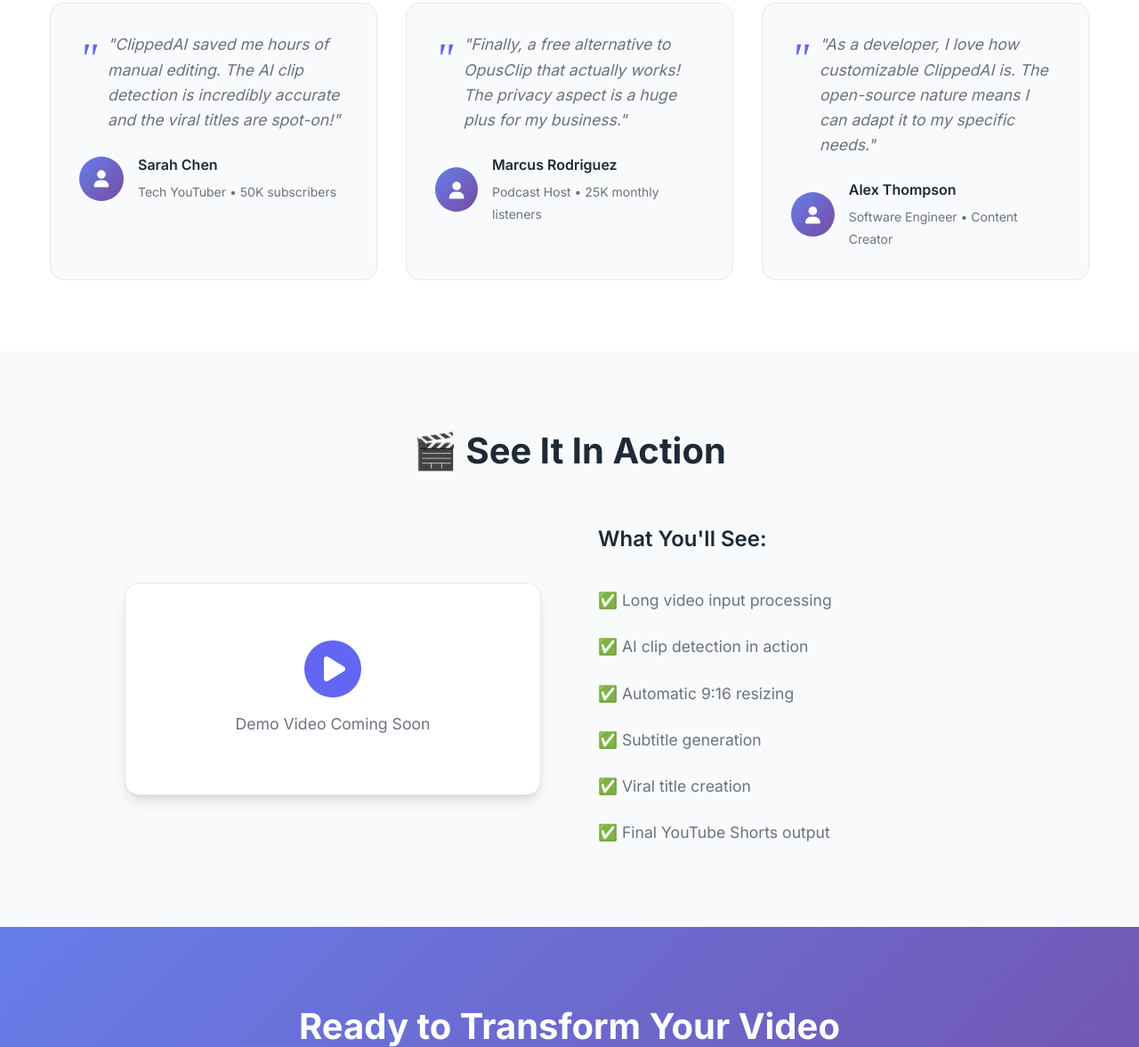
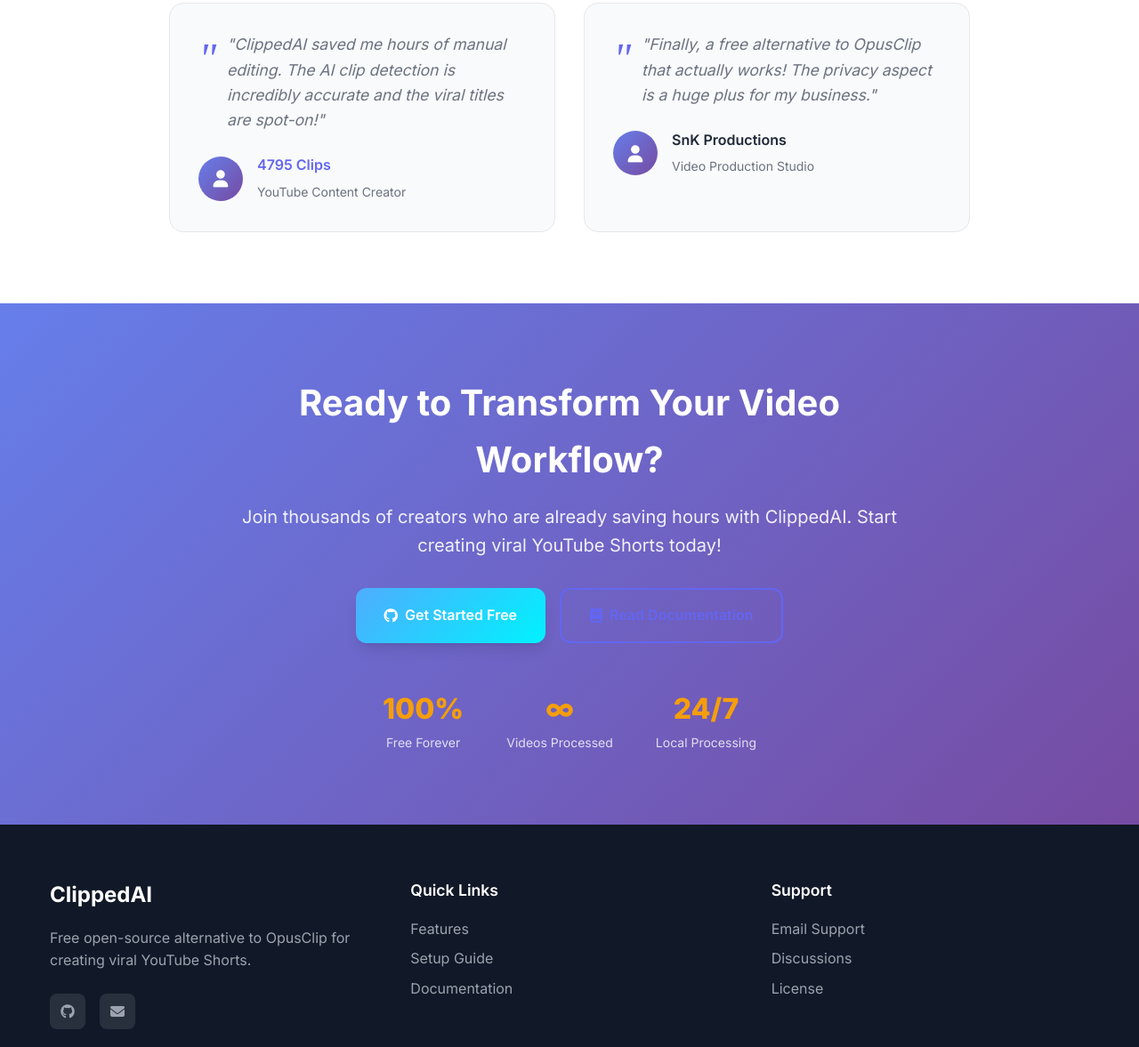
Before and after one commit to Shaarav4795/ClippedAI, a plain HTML site: page index.html in a window 1280 px wide. Shown: the part 6777-7954 px from the top of the page at 89% size. Drawn offline with Linux system fonts and the light colour scheme.

Commit message:
Update testimonials with real names and remove demo section

```diff
--- a/index.html
+++ b/index.html
@@ -394,8 +394,8 @@
                             <i class="fas fa-user"></i>
                         </div>
                         <div class="author-info">
-                            <h4>Sarah Chen</h4>
-                            <span>Tech YouTuber • 50K subscribers</span>
+                            <h4><a href="https://www.youtube.com/@4795Clips" target="_blank">4795 Clips</a></h4>
+                            <span>YouTube Content Creator</span>
                         </div>
                     </div>
                 </div>
@@ -408,50 +408,10 @@
                             <i class="fas fa-user"></i>
                         </div>
                         <div class="author-info">
-                            <h4>Marcus Rodriguez</h4>
-                            <span>Podcast Host • 25K monthly listeners</span>
+                            <h4>SnK Productions</h4>
+                            <span>Video Production Studio</span>
                         </div>
                     </div>
-                </div>
-                <div class="testimonial-card">
-                    <div class="testimonial-content">
-                        <p>"As a developer, I love how customizable ClippedAI is. The open-source nature means I can adapt it to my specific needs."</p>
-                    </div>
-                    <div class="testimonial-author">
-                        <div class="author-avatar">
-                            <i class="fas fa-user"></i>
-                        </div>
-                        <div class="author-info">
-                            <h4>Alex Thompson</h4>
-                            <span>Software Engineer • Content Creator</span>
-                        </div>
-                    </div>
-                </div>
-            </div>
-        </div>
-    </section>
-
-    <!-- Demo Section -->
-    <section id="demo" class="demo">
-        <div class="container">
-            <h2 class="section-title">🎬 See It In Action</h2>
-            <div class="demo-content">
-                <div class="demo-video">
-                    <div class="video-placeholder">
-                        <i class="fas fa-play-circle"></i>
-                        <p>Demo Video Coming Soon</p>
-                    </div>
-                </div>
-                <div class="demo-features">
-                    <h3>What You'll See:</h3>
-                    <ul>
-                        <li>✅ Long video input processing</li>
-                        <li>✅ AI clip detection in action</li>
-                        <li>✅ Automatic 9:16 resizing</li>
-                        <li>✅ Subtitle generation</li>
-                        <li>✅ Viral title creation</li>
-                        <li>✅ Final YouTube Shorts output</li>
-                    </ul>
                 </div>
             </div>
         </div>
--- a/styles.css
+++ b/styles.css
@@ -518,64 +518,6 @@ section {
     text-decoration: underline;
 }
 
-/* Demo Section */
-.demo {
-    background: var(--bg-secondary);
-}
-
-.demo-content {
-    display: grid;
-    grid-template-columns: 1fr 1fr;
-    gap: 4rem;
-    align-items: center;
-    max-width: 1000px;
-    margin: 0 auto;
-}
-
-.demo-video {
-    display: flex;
-    justify-content: center;
-}
-
-.video-placeholder {
-    background: white;
-    border-radius: 16px;
-    padding: 4rem 2rem;
-    text-align: center;
-    box-shadow: var(--shadow-lg);
-    border: 1px solid var(--border-color);
-    width: 100%;
-    max-width: 500px;
-}
-
-.video-placeholder i {
-    font-size: 4rem;
-    color: var(--primary-color);
-    margin-bottom: 1rem;
-}
-
-.video-placeholder p {
-    color: var(--text-secondary);
-    font-size: 1.1rem;
-}
-
-.demo-features h3 {
-    font-size: 1.5rem;
-    font-weight: 600;
-    margin-bottom: 1.5rem;
-    color: var(--text-primary);
-}
-
-.demo-features ul {
-    list-style: none;
-}
-
-.demo-features li {
-    padding: 0.75rem 0;
-    color: var(--text-secondary);
-    font-size: 1.1rem;
-}
-
 /* Footer */
 .footer {
     background: var(--bg-dark);
@@ -712,11 +654,6 @@ section {
         flex-direction: column;
         text-align: center;
         gap: 1rem;
-    }
-
-    .demo-content {
-        grid-template-columns: 1fr;
-        gap: 2rem;
     }
 
     .api-cards {
@@ -963,9 +900,12 @@ html {
 
 .testimonials-grid {
     display: grid;
-    grid-template-columns: repeat(auto-fit, minmax(350px, 1fr));
+    grid-template-columns: repeat(auto-fit, minmax(400px, 1fr));
     gap: 2rem;
     margin-top: 3rem;
+    max-width: 900px;
+    margin-left: auto;
+    margin-right: auto;
 }
 
 .testimonial-card {
@@ -1027,6 +967,17 @@ html {
     font-weight: 600;
     color: var(--text-primary);
     margin-bottom: 0.25rem;
+}
+
+.author-info h4 a {
+    color: var(--primary-color);
+    text-decoration: none;
+    transition: color 0.3s ease;
+}
+
+.author-info h4 a:hover {
+    color: var(--accent-color);
+    text-decoration: underline;
 }
 
 .author-info span {
```
